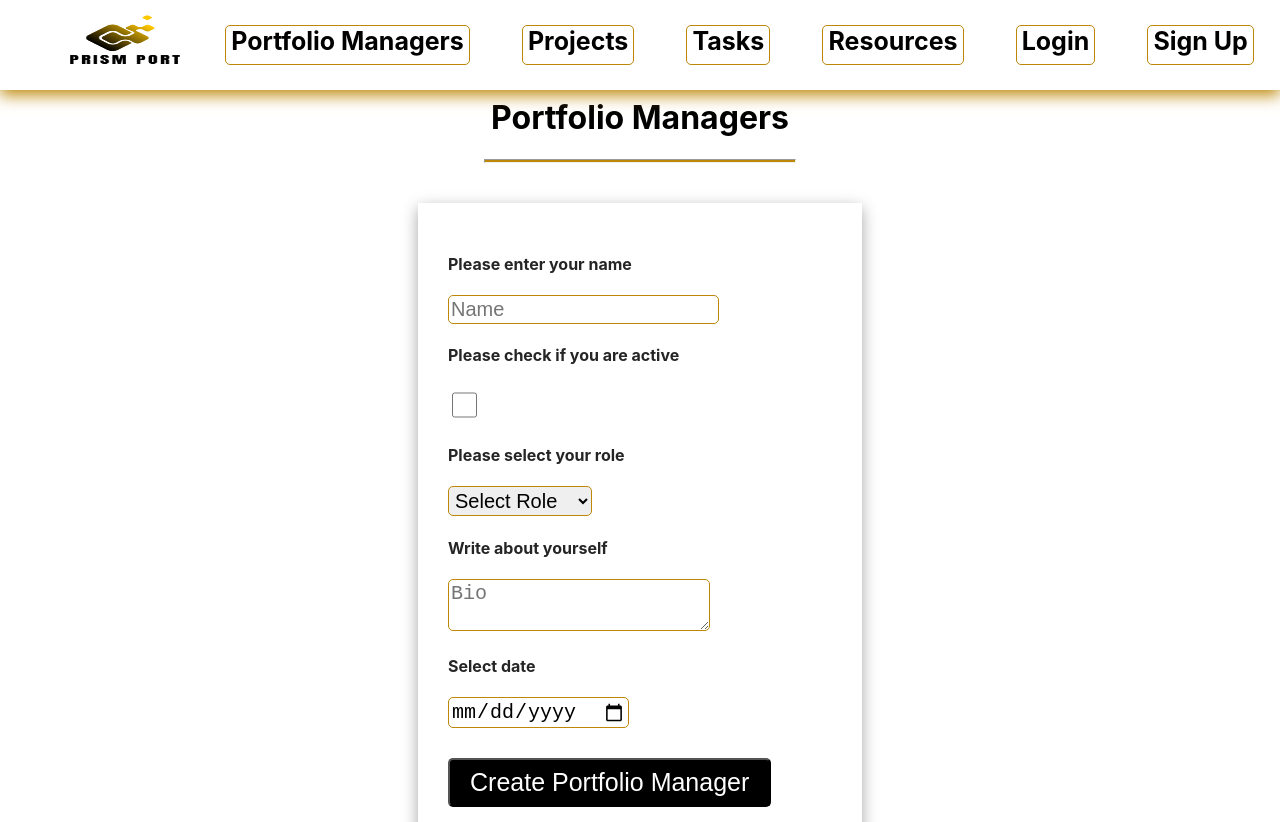
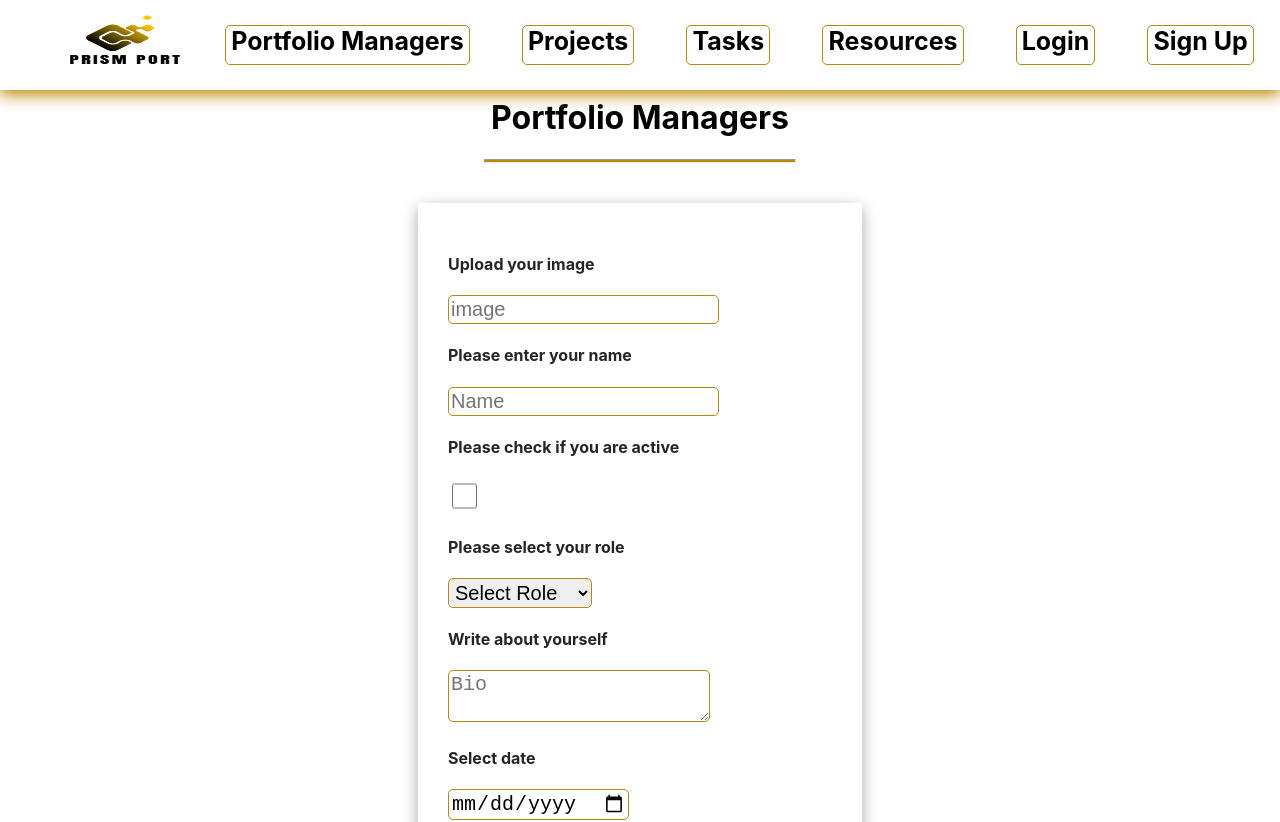
Before and after one commit to NehaS101/Prism_Port, a React (Create React App) app in the folder frontend/: page /portfolio-managers in a window 1280 px wide. Shown: the top 822 px of the page. Built offline with nearby package versions, Linux system fonts and the light colour scheme; no server answers; sample sign-in values are in the browser's storage.

Commit message:
some changes done

```diff
--- a/frontend/src/components/managercomponent.js
+++ b/frontend/src/components/managercomponent.js
@@ -7,6 +7,7 @@ const ManagerComponent = () => {
   const navigate = useNavigate();
   const [portfolioManagers, setPortfolioManagers] = useState([]);
   const [formData, setFormData] = useState({
+    img: "",
     name: "",
     status: "",
     role: "",
@@ -23,7 +24,7 @@ const ManagerComponent = () => {
       if (JSON.parse(sessionStorage.getItem("token") == undefined)) {
         alert("Please login first");
         navigate("/login");
-      }else{
+      } else {
         const response =
           await PortfolioManagersService.fetchAllPortfolioManagers();
         setPortfolioManagers(response);
@@ -31,7 +32,6 @@ const ManagerComponent = () => {
     } catch (error) {
       console.error("Error fetching portfolio managers:", error);
     }
-
   };
 
   const handleInputChange = (event) => {
@@ -51,6 +51,7 @@ const ManagerComponent = () => {
       // Refresh the portfolio managers after a new one is created
       await PortfolioManagersService.createPortfolioManager(formData);
       setFormData({
+        img: "",
         name: "",
         status: "",
         role: "",
@@ -82,6 +83,16 @@ const ManagerComponent = () => {
       <h1>Portfolio Managers</h1>
       <hr className="hr-man"></hr>
       <form onSubmit={handleSubmit}>
+        <h4>Upload your image</h4>
+        <input
+          className="custom-input"
+          type="text"
+          name="img"
+          placeholder="image"
+          value={formData.img}
+          onChange={handleInputChange}
+          required
+        />
         <h4>Please enter your name</h4>
         <input
           className="custom-input"
@@ -139,8 +150,9 @@ const ManagerComponent = () => {
       <div className="manager-list">
         {portfolioManagers &&
           portfolioManagers.map((manager) => (
-          <div key={manager._id}>
-            <img src="${manager.img}"/>
+            <div key={manager._id} className="manager-div">
+              <img src={manager.img} />
+
               <p>Name: {manager.name}</p>
               <p>Status: {manager.status}</p>
               <p>Role: {manager.role}</p>
@@ -150,7 +162,6 @@ const ManagerComponent = () => {
             </div>
           ))}
       </div>
-
     </div>
   );
 };
--- a/frontend/src/modules/manager.css
+++ b/frontend/src/modules/manager.css
@@ -59,3 +59,6 @@ button{
     margin: auto;
     margin-top: 100px;
 }
+.manager-div{
+    box-shadow: rgba(0, 0, 0, 0.35) 0px 5px 15px;
+}
```
Lines whose indentation alone changed are shown as unchanged.
